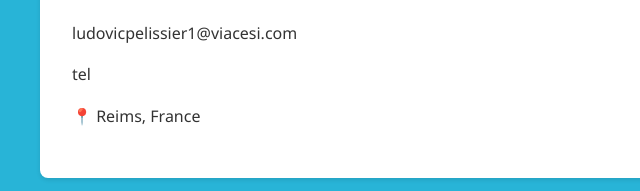
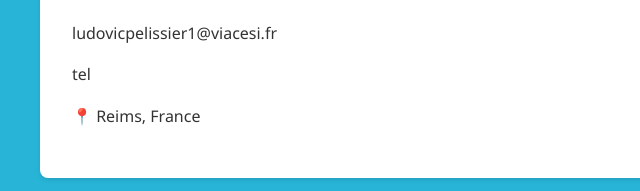
Before and after one commit to ludo51100-ux/mini-projet-IA, a plain HTML site: page index.html in a window 1280 px wide. Shown: the part 2786-2977 px from the top of the page, 0-640 px from the left. Drawn offline with Linux system fonts and the light colour scheme.

Commit message:
Update index.html

```diff
--- a/index.html
+++ b/index.html
@@ -146,7 +146,7 @@
         <section id="contact" class="section">
             <h2>Contact</h2>
             <div class="contact-info">
-                <p>ludovicpelissier1@viacesi.com</p>
+                <p>ludovicpelissier1@viacesi.fr</p>
                 <p>tel</p>
                 <p>📍 Reims, France</p>
             </div>
```
